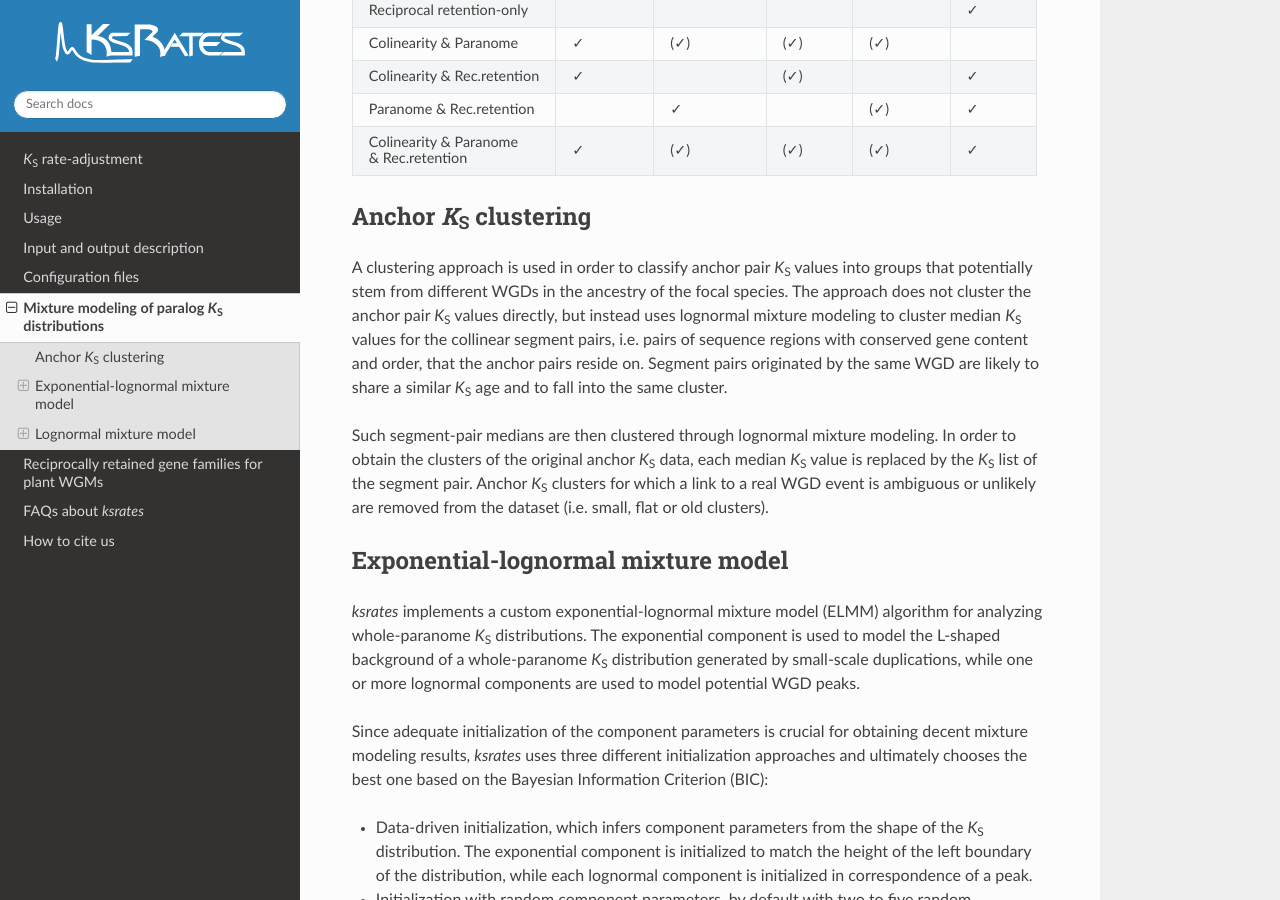
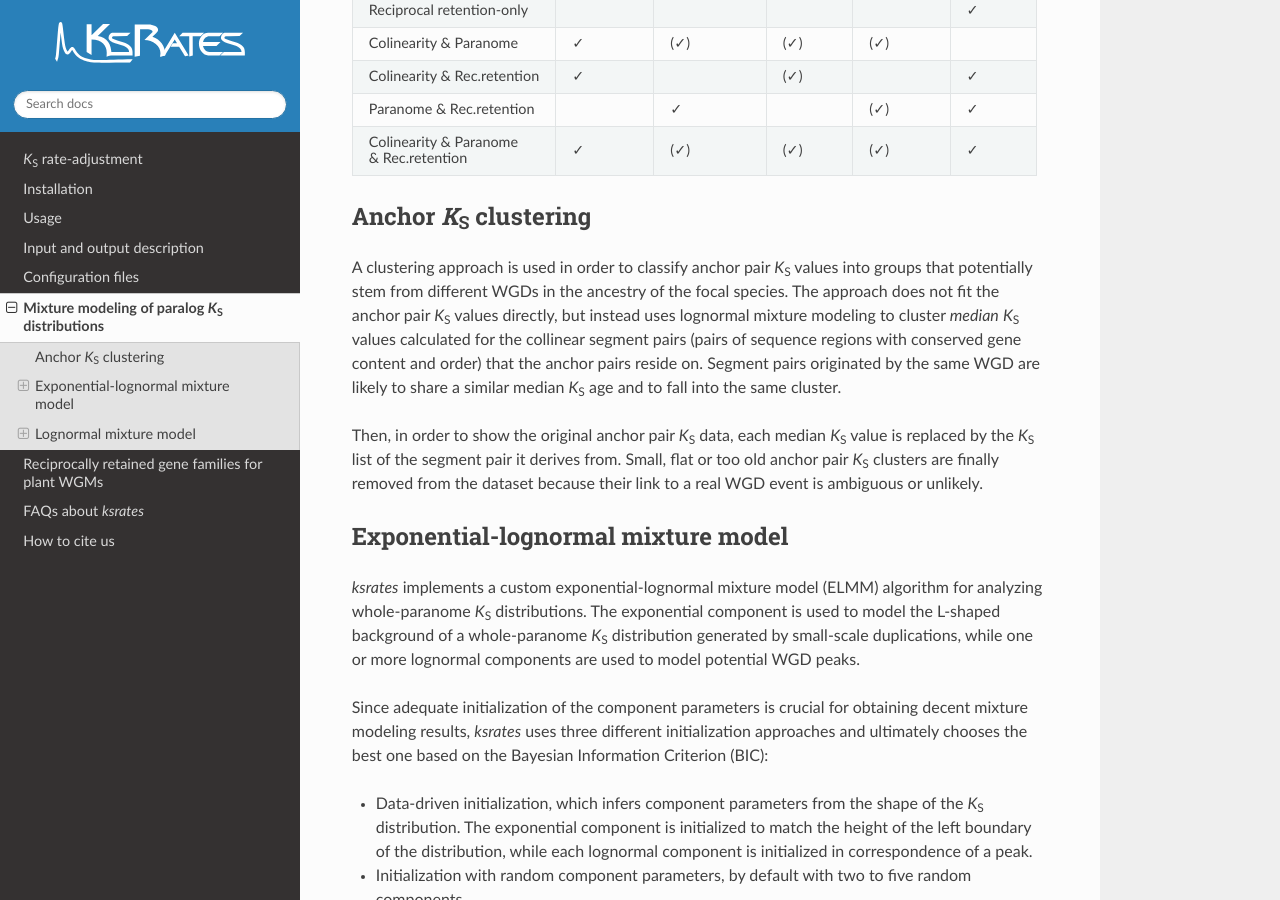
Before and after one commit to VIB-PSB/ksrates, a Sphinx documentation site: the page built from docs/paralogs_analyses.rst, in a window 1280 px wide and 900 px high, scrolled down 1100 px. Built offline with Sphinx 7.4.7 and the Read the Docs theme 3.1.0, drawn with Linux system fonts in a browser that asks for light colours.

Commit message:
Update docs anchor pair Ks clustering (#69)

```diff
--- a/docs/paralogs_analyses.rst
+++ b/docs/paralogs_analyses.rst
@@ -43,10 +43,10 @@ Optional methods are activated through the :ref:`expert configuration file <expe
 Anchor *K*:sub:`S` clustering
 +++++++++++++++++++++++++++++
 
-A clustering approach is used in order to classify anchor pair *K*:sub:`S` values into groups that potentially stem from different WGDs in the ancestry of the focal species. The approach does not cluster the anchor pair *K*:sub:`S` values directly, but instead uses lognormal mixture modeling to cluster median *K*:sub:`S` values for the collinear segment pairs, i.e. pairs of sequence regions with conserved gene content and order, that the anchor pairs reside on. Segment pairs originated by the same WGD are likely to share a similar *K*:sub:`S` age and to fall into the same cluster.
+A clustering approach is used in order to classify anchor pair *K*:sub:`S` values into groups that potentially stem from different WGDs in the ancestry of the focal species. The approach does not fit the anchor pair *K*:sub:`S` values directly, but instead uses lognormal mixture modeling to cluster *median* *K*:sub:`S` values calculated for the collinear segment pairs (pairs of sequence regions with conserved gene content and order) that the anchor pairs reside on. Segment pairs originated by the same WGD are likely to share a similar median *K*:sub:`S` age and to fall into the same cluster.
 
-Such segment-pair medians are then clustered through lognormal mixture modeling. In order to obtain the clusters of the original anchor *K*:sub:`S` data, each median *K*:sub:`S` value is replaced by the *K*:sub:`S` list of the segment pair.
-Anchor *K*:sub:`S` clusters for which a link to a real WGD event is ambiguous or unlikely are removed from the dataset (i.e. small, flat or old clusters).
+Then, in order to show the original anchor pair *K*:sub:`S` data, each median *K*:sub:`S` value is replaced by the *K*:sub:`S` list of the segment pair it derives from.
+Small, flat or too old anchor pair *K*:sub:`S` clusters are finally removed from the dataset because their link to a real WGD event is ambiguous or unlikely.
 
 
 .. _`elmm`:
```
